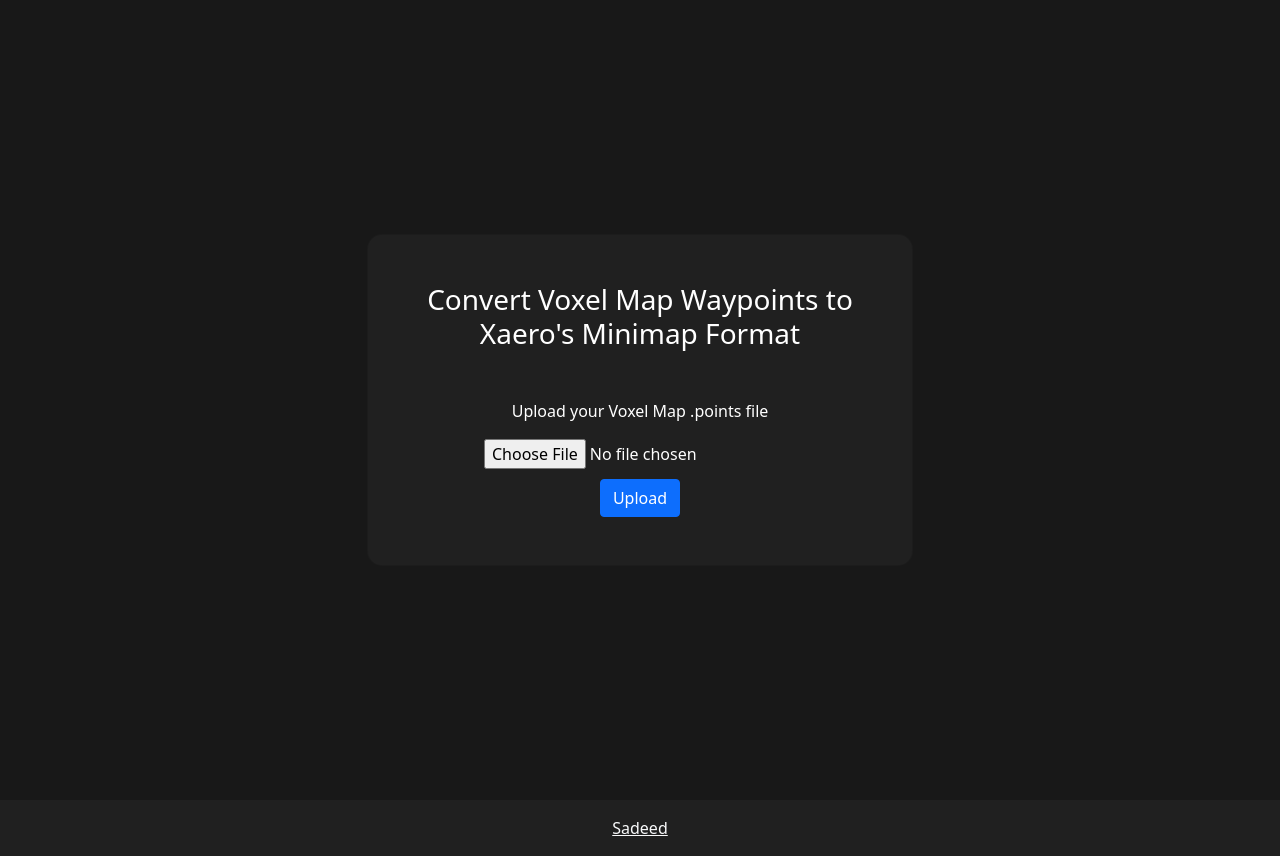
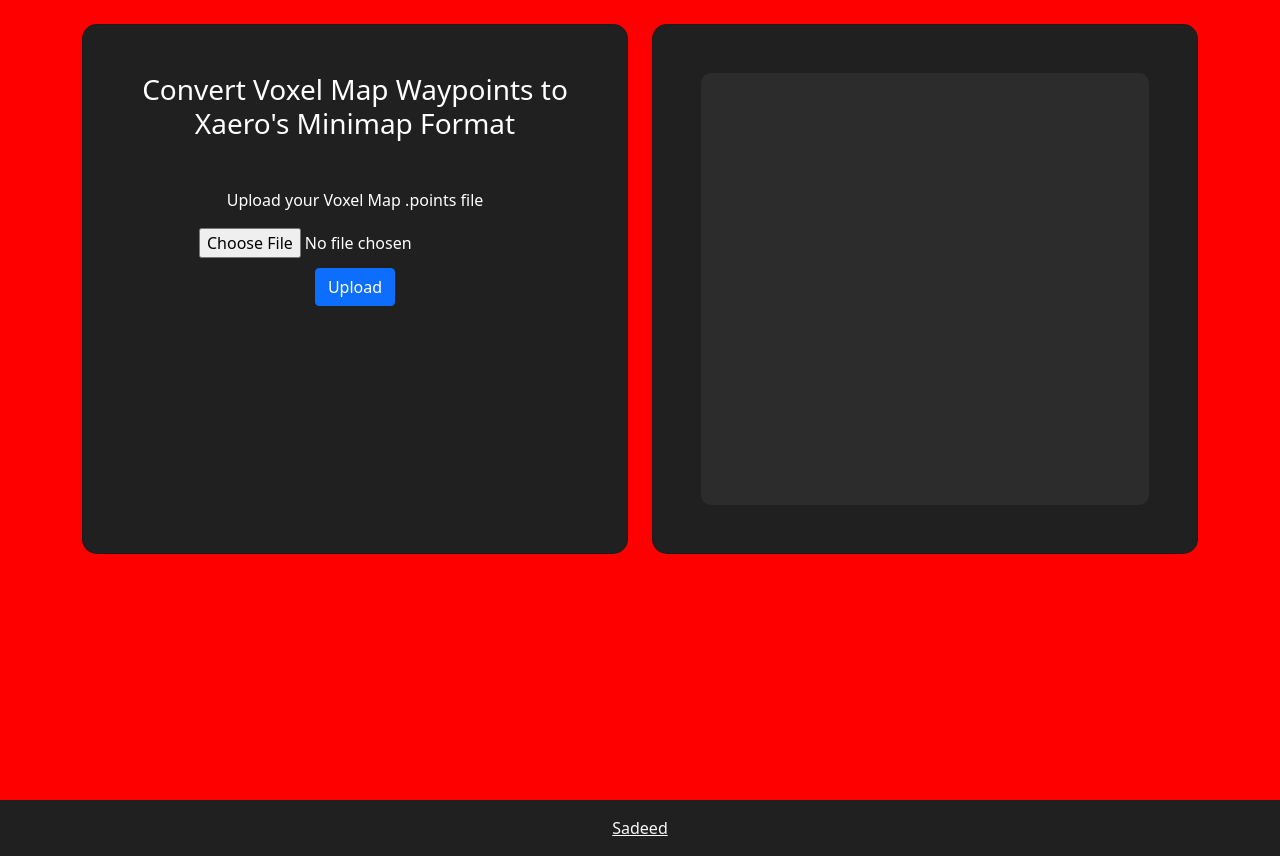
Before and after one commit to Sadeeed/WaypointTranslator, a Django app: page / in a window 1280 px wide. Shown: the part 48-904 px from the top of the page. Run offline with Django 4.2, Linux system fonts and the light colour scheme.

Commit message:
fix cards

```diff
--- a/converter/templates/document.html
+++ b/converter/templates/document.html
@@ -4,10 +4,10 @@
 {% block title %} VoxelMap to Xaeros {% endblock %}
 
 {% block content %}
-    <div class="mask d-flex align-items-center min-vh-100">
-        <div class="container h-300">
-            <div class="row d-flex justify-content-center align-items-center h-300">
-                <div class="col-12 col-md-9 col-lg-7 col-xl-6">
+    <div class="mask d-flex min-vh-100 py-4">
+        <div class="container ">
+            <div class="row d-flex justify-content-center cardRow">
+                <div class="col-12 col-md-6 cardOneBox">
                     <div class="card" style="border-radius: 15px; background-color: #202020">
                         <div class="card-body p-5" style="color: #FFFFFF;">
                             <h3 class="text-center mb-5" style="color: #FFFFFF;">Convert Voxel Map Waypoints to Xaero's Minimap Format</h3>
@@ -40,6 +40,14 @@
                         </div>
                     </div>
                 </div>
+                <div class="col-12 col-md-6 cardTwoBox">
+                    <div class="card" style="border-radius: 15px; background-color: #202020">
+                        <div class="card-body p-5" style="color: #FFFFFF;">
+                            <textarea ></textarea>
+
+                        </div>
+                    </div>
+                </div>
             </div>
         </div>
     </div>
--- /dev/null
+++ b/static/assets/css/main.css
@@ -0,0 +1,3 @@
+body{
+        background: red !important;
+}
--- a/templates/base.html
+++ b/templates/base.html
@@ -18,6 +18,7 @@
       integrity="sha384-KyZXEAg3QhqLMpG8r+8fhAXLRk2vvoC2f3B09zVXn8CA5QIVfZOJ3BCsw2P0p/We"
       crossorigin="anonymous"
     />
+    <link rel="stylesheet" href="{% static 'assets/css/main.css' %}">
 
     <title>Waypoint Translator • {% block title %}{% endblock %}</title>
   </head>
--- a/templates/snippets/base_css.html
+++ b/templates/snippets/base_css.html
@@ -9,4 +9,26 @@
         --secondary-text-color: #AAAAAA;
         --light-primary-text-color: #FFFFFF;
     }
+    .cardRow .card {
+    height: 100%;
+    min-height: 530px;
+
+
+}
+.cardTwoBox textarea {
+    width: 100%;
+    height: 100%;
+    border: none;
+    border-radius: 10px;
+        background: hsl(0deg 0% 18% / 88%);
+        resize: none ;
+        color: #fff;
+
+}
+.cardTwoBox textarea:focus {
+ border: none;
+ outline: none;
+ padding: 20px;
+
+}
 </style>
```
